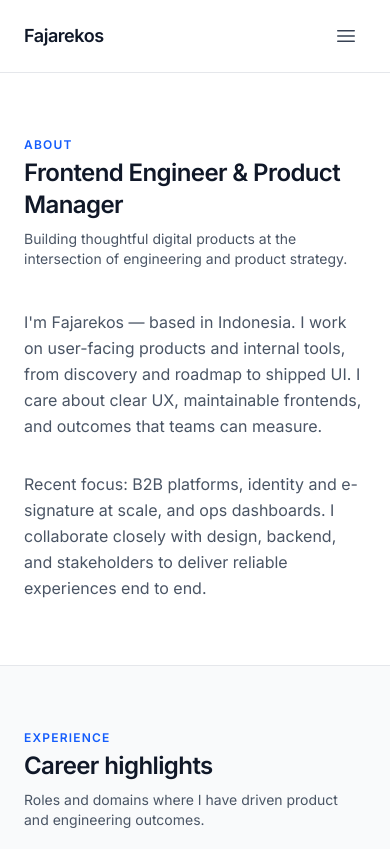
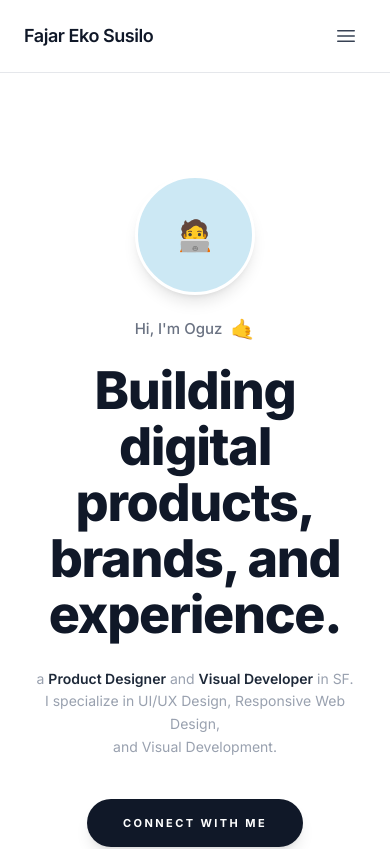
Before and after one commit to fajarekos/aksaranara, a Next.js app: page / in a window 390 px wide. Shown: the top 849 px of the page. Built offline with nearby package versions, Linux system fonts and the light colour scheme.

Commit message:
Commit for using api fetch

```diff
--- /dev/null
+++ b/src/app/learningpath/page.tsx
@@ -0,0 +1,60 @@
+
+"use client"
+
+import { useState, useEffect, useRef } from "react";
+import ViewUserButton from "@/components/buttons/ViewButton";
+import CardList from "@/components/cards/CardLists";
+
+const Test = ({
+    duration = 90,
+    onTimeUp
+}: {
+    duration: number;
+    onTimeUp: () => void
+}) => {
+    const [time, setTime] = useState<number>(duration)
+    const [running, setRunning] = useState<boolean>(false)
+
+    const intervalRef = useRef<ReturnType< typeof setInterval> | null > (null)
+
+    useEffect(() => {
+        if (!running) return
+
+        intervalRef.current = setInterval(() => {
+            setTime(t => {
+                if(t <= 1) {
+                    clearInterval(intervalRef.current!)
+                    setRunning(false)
+                    onTimeUp()
+                    return 0
+                }
+                return t - 1
+            })
+        }, 1000)
+
+
+        return () => {
+            clearInterval(intervalRef.current!)
+        }
+    }, [running])
+
+    const fmt = (s: number) => {
+        return [Math.floor(s/60), s%60].map(n => String(n).padStart(2, '0')).join(':')
+    }
+
+    return(
+        <div>
+            <p>{fmt(time)}</p>
+            <button onClick={() => { setRunning(r => !r)} }>
+                {running ? "Pause" : "Start"}
+            </button>
+
+            <CardList>
+                <h1>Hallo friend, </h1>
+                <ViewUserButton />
+            </CardList>
+        </div>
+    )
+}
+
+export default Test
--- /dev/null
+++ b/src/app/learningpath/posts/page.tsx
@@ -0,0 +1,30 @@
+import CardList from "@/components/cards/CardLists"
+
+const base_url = "https://jsonplaceholder.typicode.com/posts"
+
+interface posttype {
+    userId: number,
+    id: number,
+    title: string,
+    body: string
+}
+
+const Posts = async () => {
+    const response = await fetch(base_url)
+    const posts : posttype[] = await response.json()
+    return  (
+
+        <CardList>
+            {posts.map((post) => {
+                return (
+                    <CardList key={post.id}>
+                        <h1>{post.title}</h1>
+                        <p>{post.body}</p>
+                    </CardList>
+                )
+            })}
+        </CardList>
+    )
+}
+
+export default Posts
--- a/src/components/Navbar.tsx
+++ b/src/components/Navbar.tsx
@@ -17,14 +17,12 @@ export function Navbar() {
     <header className="sticky top-0 z-50 w-full border-b border-gray-200 bg-white/90 backdrop-blur-md">
       <nav
         className="mx-auto flex w-full items-center justify-between px-6 py-4 lg:px-12"
-        aria-label="Main navigation"
-      >
+        aria-label="Main navigation">
         <a
           href="#about"
           className="text-lg font-semibold tracking-tight text-gray-900"
-          onClick={() => setOpen(false)}
-        >
-          Fajarekos
+          onClick={() => setOpen(false)}>
+          Fajar Eko Susilo
         </a>
 
         <ul className="hidden items-center gap-1 md:flex">
@@ -32,8 +30,7 @@ export function Navbar() {
             <li key={item.href}>
               <a
                 href={item.href}
-                className="rounded-lg px-3 py-2 text-sm font-medium text-gray-600 transition-colors hover:bg-blue-50 hover:text-blue-600"
-              >
+                className="rounded-lg px-3 py-2 text-sm font-medium text-gray-600 transition-colors hover:bg-blue-50 hover:text-blue-600">
                 {item.label}
               </a>
             </li>
@@ -42,27 +39,24 @@ export function Navbar() {
 
         <a
           href="#contact"
-          className="hidden rounded-full bg-blue-600 px-4 py-2 text-sm font-medium text-white transition-colors hover:bg-blue-700 md:inline-flex"
-        >
+          className="hidden rounded-full bg-blue-600 px-4 py-2 text-sm font-medium text-white transition-colors hover:bg-blue-700 md:inline-flex">
           Contact Me
         </a>
 
         <button
           type="button"
-          className="inline-flex items-center justify-center rounded-lg p-2 text-gray-700 hover:bg-gray-100 md:hidden"
+          className="inline-flex items-center justify-center rounded-lg p-2 text-gray-700 hover:bg-rose-100 md:hidden"
           aria-expanded={open}
           aria-controls="mobile-menu"
           aria-label={open ? "Close menu" : "Open menu"}
-          onClick={() => setOpen((prev) => !prev)}
-        >
+          onClick={() => setOpen((prev) => !prev)} >
           <svg
             className="h-6 w-6"
             fill="none"
             viewBox="0 0 24 24"
             strokeWidth={1.5}
             stroke="currentColor"
-            aria-hidden
-          >
+            aria-hidden>
             {open ? (
               <path strokeLinecap="round" strokeLinejoin="round" d="M6 18L18 6M6 6l12 12" />
             ) : (
@@ -71,6 +65,8 @@ export function Navbar() {
           </svg>
         </button>
       </nav>
+
+      {/* For mobile view */}
 
       {open && (
         <div
--- /dev/null
+++ b/src/components/buttons/ViewButton.tsx
@@ -0,0 +1,15 @@
+"use client";
+
+const ViewUserButton = () => {
+    const handleClick = () => { alert("Coba Testing Use Client") }
+    return (
+        <div>
+            <button
+                type="button"
+                className="rounded-full bg-indigo-600 px-5 py-2 text-sm leading-5 font-semibold text-white hover:not-focus:bg-indigo-700 focus:outline focus:outline-violet-300 active:bg-violet-700"
+                onClick={handleClick}>Click The Button</button>
+        </div>
+    )
+}
+
+export default ViewUserButton
--- /dev/null
+++ b/src/components/cards/CardLists.tsx
@@ -0,0 +1,9 @@
+const CardList = ({children} : any) => {
+    return (
+        <div className="bg-gray-50 rounded-xl border border-gray-200 shadow-sm p-4 border border-bg-grey-200 mb-1">
+            {children}
+        </div>
+    )
+}
+
+export default CardList
--- a/src/components/sections/AboutSection.tsx
+++ b/src/components/sections/AboutSection.tsx
@@ -1,30 +1,85 @@
-import { SectionHeading } from "@/components/ui/SectionHeading";
+"use client";
+
+import { motion } from "framer-motion";
+import { fadeUp } from "@/lib/animations";
+import Link from "next/link";
 
 export function AboutSection() {
   return (
     <section
       id="about"
-      className="scroll-mt-20 w-full border-b border-gray-200 bg-white py-16 lg:py-24"
-    >
-      <div className="w-full px-6 lg:px-12">
-        <SectionHeading
-          label="About"
-          title="Frontend Engineer & Product Manager"
-          description="Building thoughtful digital products at the intersection of engineering and product strategy."
-        />
-        <div className="grid gap-8 lg:grid-cols-2 lg:gap-12">
-          <p className="text-base leading-relaxed text-gray-600 sm:text-lg">
-            I&apos;m Fajarekos — based in Indonesia. I work on user-facing products and
-            internal tools, from discovery and roadmap to shipped UI. I care about clear
-            UX, maintainable frontends, and outcomes that teams can measure.
-          </p>
-          <p className="text-base leading-relaxed text-gray-600 sm:text-lg">
-            Recent focus: B2B platforms, identity and e-signature at scale, and ops
-            dashboards. I collaborate closely with design, backend, and stakeholders to
-            deliver reliable experiences end to end.
-          </p>
+      className="relative flex min-h-screen flex-col items-center justify-center px-6 pb-16 pt-24 text-center">
+
+
+      {/* Avatar */}
+      <motion.div
+        className="mb-5"
+        variants={fadeUp}
+        initial="hidden"
+        animate="show"
+        custom={0.1}
+      >
+        <div
+          className="mx-auto flex h-[120px] w-[120px] select-none items-center justify-center rounded-full border-[3px] border-white text-3xl shadow-lg"
+          style={{ background: "#cce8f4" }}>
+          🧑‍💻
         </div>
-      </div>
+      </motion.div>
+
+      {/* Greeting */}
+      <motion.div
+        className="mb-5 flex items-center gap-2 text-[15px] font-medium text-gray-500"
+        variants={fadeUp}
+        initial="hidden"
+        animate="show"
+        custom={0.22}
+      >
+        <span>Hi, I&apos;m Oguz</span>
+        <span className="text-xl" role="img" aria-label="rock on">🤙</span>
+      </motion.div>
+
+      {/* Headline */}
+      <motion.h1
+        className="mb-6 max-w-2xl text-[52px] font-extrabold leading-[1.08] text-gray-900 md:text-[62px]"
+        style={{ letterSpacing: "-0.025em" }}
+        variants={fadeUp}
+        initial="hidden"
+        animate="show"
+        custom={0.36}
+      >
+        Building digital<br />
+        products, brands, and<br />
+        experience.
+      </motion.h1>
+
+      {/* Sub-copy */}
+      <motion.p
+        className="mb-10 max-w-xs text-[14px] leading-relaxed text-gray-400"
+        variants={fadeUp}
+        initial="hidden"
+        animate="show"
+        custom={0.5}
+      >
+        a <strong className="font-semibold text-gray-800">Product Designer</strong>{" "}
+        and <strong className="font-semibold text-gray-800">Visual Developer</strong> in SF.
+        <br />I specialize in UI/UX Design, Responsive Web Design,
+        <br />and Visual Development.
+      </motion.p>
+
+      {/* CTA */}
+      <motion.div
+        variants={fadeUp}
+        initial="hidden"
+        animate="show"
+        custom={0.64}
+      >
+        <Link
+          href="#contact"
+          className="inline-block rounded-full bg-gray-900 px-9 py-4 text-[11px] font-bold uppercase tracking-[0.22em] text-white shadow-lg transition-all duration-200 hover:-translate-y-0.5 hover:bg-gray-700 hover:shadow-xl active:scale-[0.97]"
+        >
+          Connect with me
+        </Link>
+      </motion.div>
     </section>
   );
 }
--- a/src/lib/animations.ts
+++ b/src/lib/animations.ts
@@ -1,13 +1,15 @@
-export const fadeUp = {
-    hidden:  { opacity: 0, y: 30 },
-    visible: {
-        opacity: 1,
-        y: 0,
-        transition: { duration: 0.6, ease: "easeOut" as const }
-    }
-};
+import { type Variants } from "framer-motion";
 
-export const fadeIn = {
+export const fadeUp: Variants = {
+    hidden: { opacity: 0, y: 20 },
+    show: (delay: number) => ({
+      opacity: 1,
+      y: 0,
+      transition: { duration: 0.55, ease: [0.25, 0.1, 0.25, 1], delay },
+    }),
+  };
+
+export const fadeIn: Variants = {
     hidden:  { opacity: 0 },
     visible: {
         opacity: 1,
@@ -15,14 +17,14 @@ export const fadeIn = {
     }
 };
 
-export const staggerContainer = {
+export const staggerContainer: Variants = {
     hidden:  {},
     visible: {
         transition: { staggerChildren: 0.15 }
     }
 };
 
-export const slideFromRight = {
+export const slideFromRight: Variants = {
     hidden: { opacity: 0, x: 96 },
     visible: {
         opacity: 1,
```
